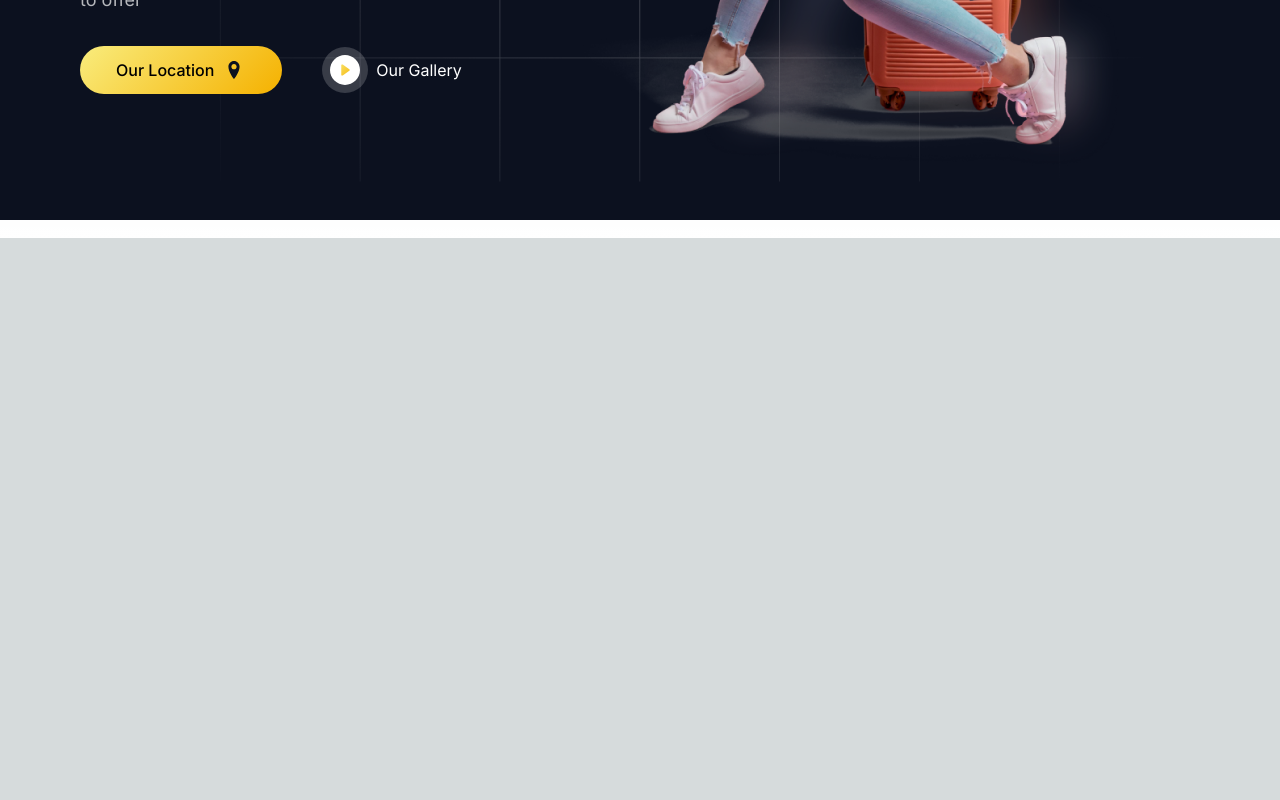
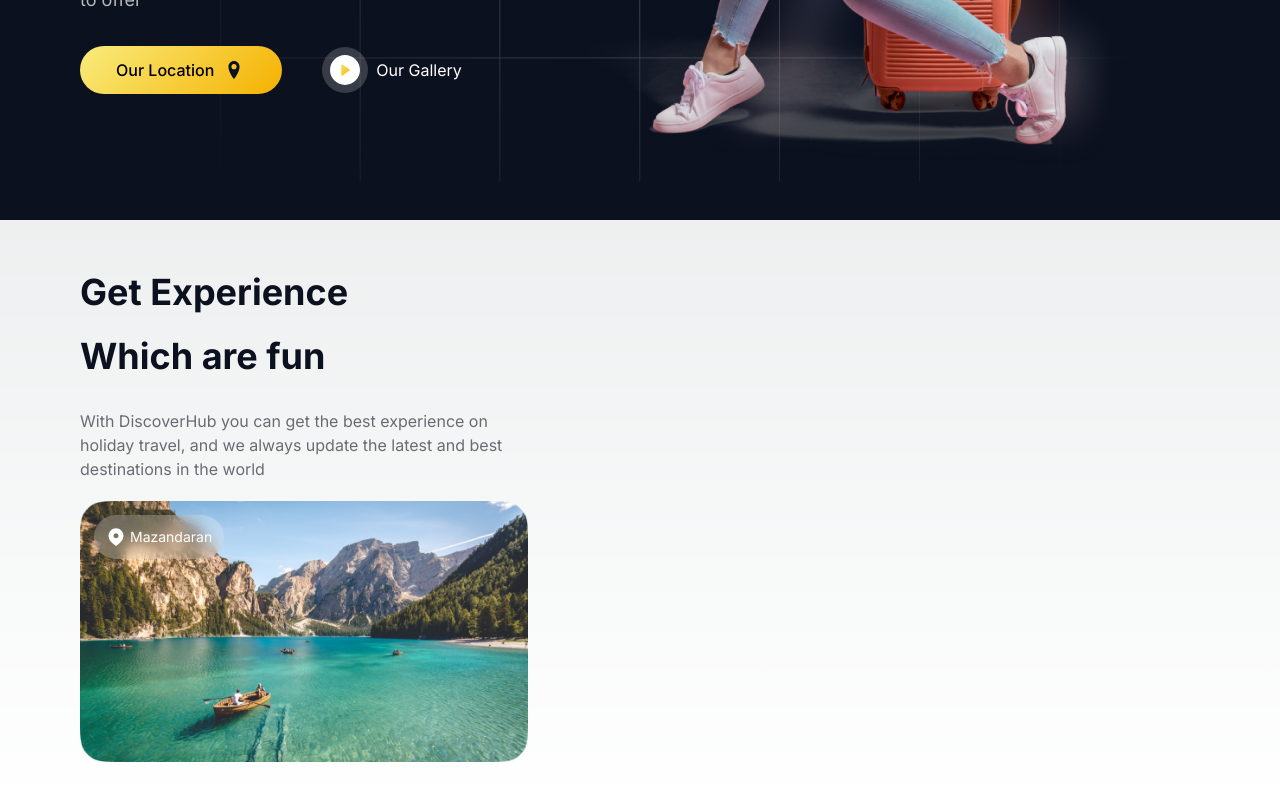
Before and after one commit to AmirNBK/discover-hub, a Next.js app: page / in a window 1280 px wide. Shown: the part 562-1362 px from the top of the page. Before the commit the page ends 800 px from the top, so only its background shows below. Built offline with nearby package versions, Linux system fonts and the light colour scheme.

Commit message:
developed half of the features section

```diff
--- /dev/null
+++ b/components/FeaturesSection/FeaturesSection.tsx
@@ -0,0 +1,40 @@
+import Image from 'next/image';
+import React from 'react';
+import viewImage from '../../assets/images/beatifulView.png'
+import location from '../../assets/icons/locationTwo.svg'
+
+const FeaturesSection = () => {
+    return (
+        <div className='FeaturesSection w-full flex px-20 my-10'>
+            <div className='FeaturesSection__leftSection flex flex-col flex-1 gap-y-5'>
+                <h2
+                    className='text-4xl font-bold w-8/12'
+                    style={{ color: '#0C111F', lineHeight: '180%' }}
+                > Get Experience Which are fun </h2>
+                <p
+                    className='font-normal'
+                    style={{ color: '#0C111F', opacity: '0.6000000238418579' }}
+                >
+                    With DiscoverHub you can get the best experience on holiday travel, and we always update the latest and best destinations in the world
+                </p>
+                <div className='relative'>
+                    <div className='rounded-full absolute top-3.5 left-3.5 text-white px-3 py-3 text-sm flex items-center gap-x-1'
+                        style={{ background: 'rgba(255, 255, 255, 0.22)', backdropFilter: 'blur(7.5px)' }}
+                    >
+                        <Image src={location} alt='location' />
+                        Mazandaran
+                    </div>
+                    <Image src={viewImage} alt='view' />
+                </div>
+            </div>
+
+            <div className='FeaturesSection__rightSection'
+                style={{ flex: '1.5' }}
+            >
+
+            </div>
+        </div>
+    );
+};
+
+export default FeaturesSection;
--- a/pages/index.tsx
+++ b/pages/index.tsx
@@ -2,6 +2,7 @@ import Image from 'next/image'
 import { Inter } from 'next/font/google'
 import Header from '@/components/Header/Header'
 import Introduction from '@/components/Introduction/Introduction'
+import FeaturesSection from '@/components/FeaturesSection/FeaturesSection'
 
 const inter = Inter({ subsets: ['latin'] })
 
@@ -10,10 +11,11 @@ export default function Home() {
     <main
       className={`flex min-h-screen flex-col items-center justify-between ${inter.className}`}
     >
-      <div className='HeroSection w-full pt-5 px-20' style={{ background: '#0C111F' , fontFamily : 'Inter' }}>
+      <div className='HeroSection w-full pt-5 px-20' style={{ background: '#0C111F', fontFamily: 'Inter' }}>
         <Header />
         <Introduction />
       </div>
+      <FeaturesSection />
     </main>
   )
 }
```
Also changed, not shown: assets/icons/locationTwo.svg (added), assets/images/beatifulView.png (added).
